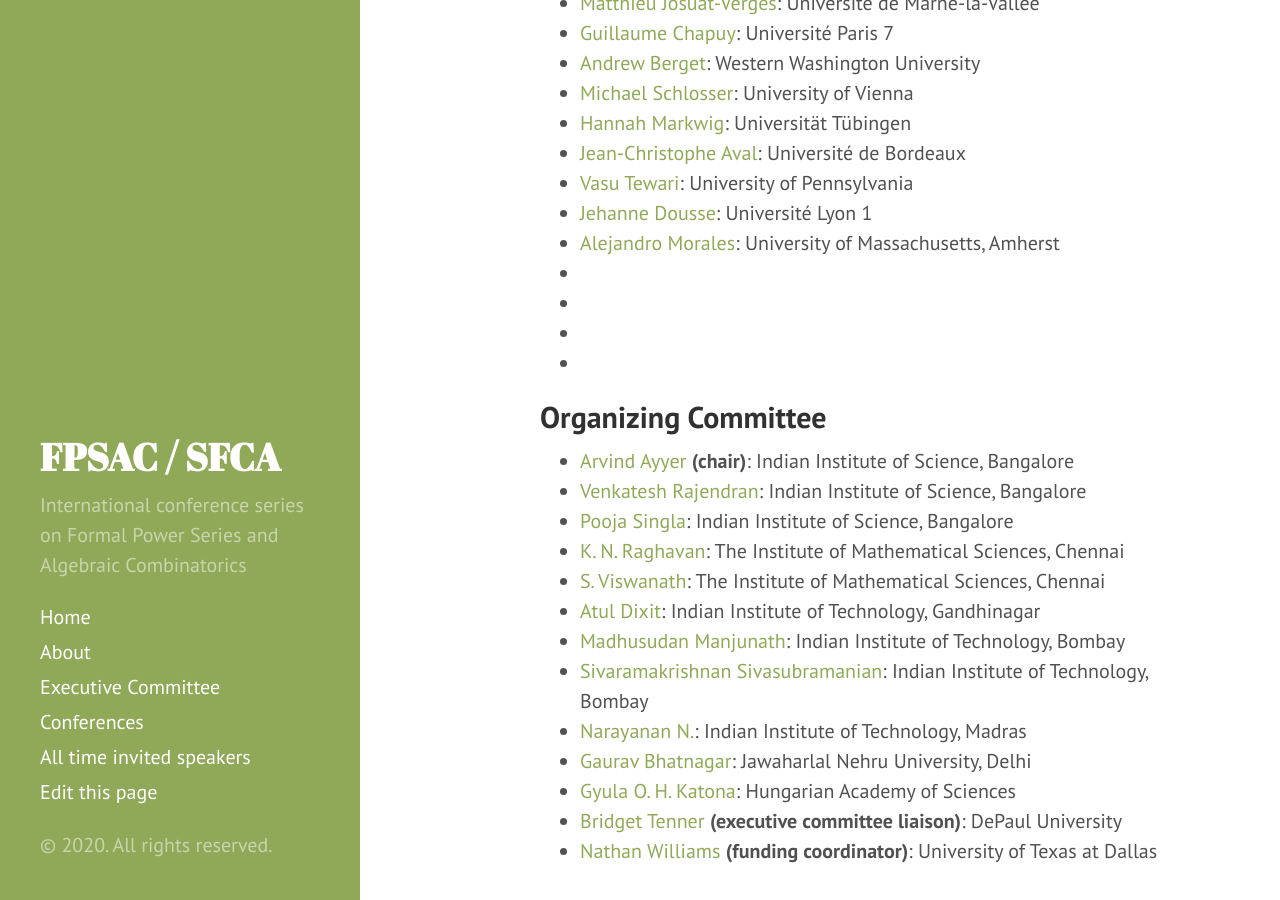
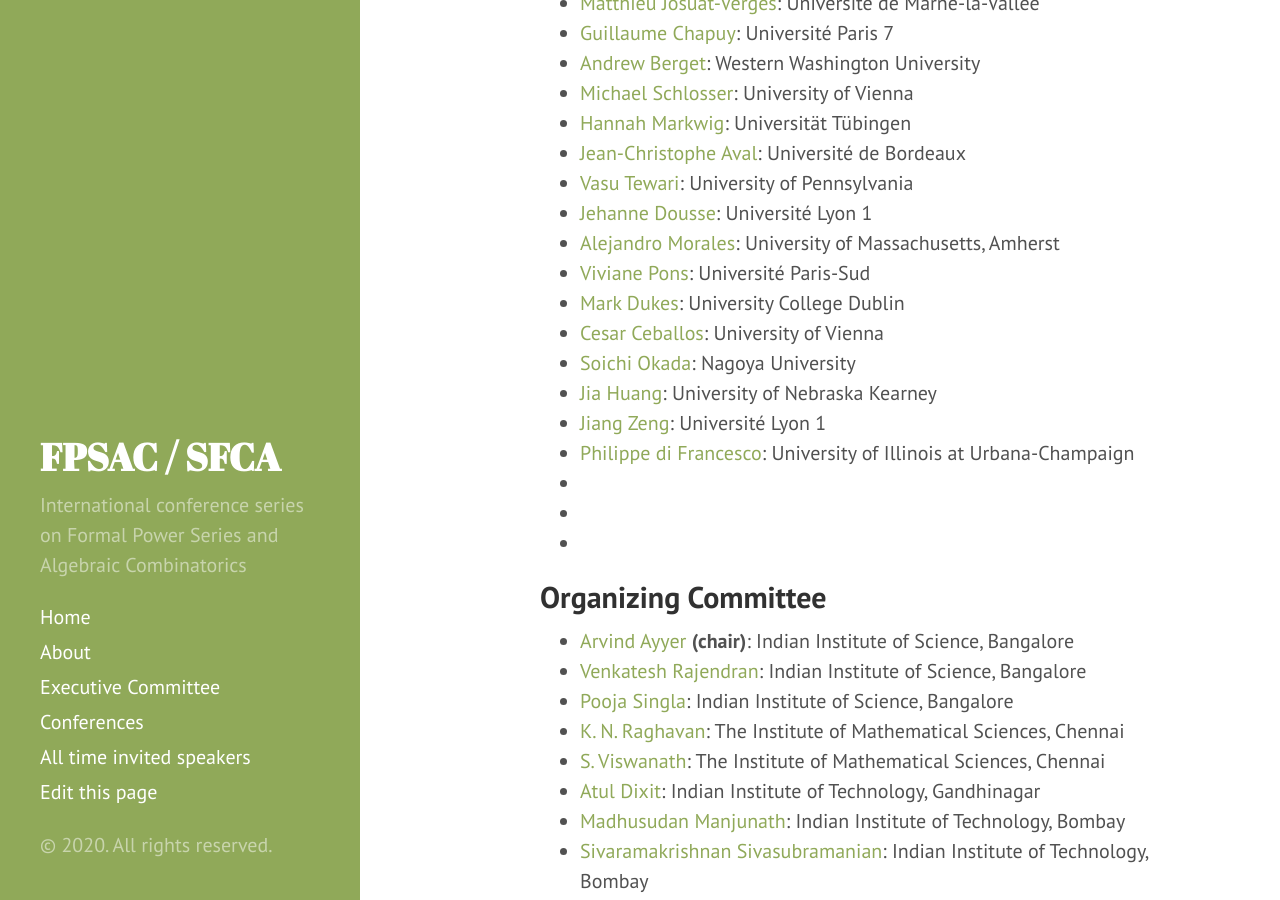
Before and after one commit to FPSAC/FPSAC.github.io, a Jekyll site: the page built from _confs/fpsac-2021.md, in a window 1280 px wide and 900 px high, scrolled down 1114 px. Built offline with Jekyll 4.4.1, drawn with Linux system fonts in a browser that asks for light colours.

Commit message:
Added some more PC members

```diff
--- a/_confs/fpsac-2021.md
+++ b/_confs/fpsac-2021.md
@@ -83,9 +83,27 @@
 - name: Alejandro Morales
   affiliation: University of Massachusetts, Amherst
   url: https://sites.google.com/view/ahmorales/
-- name:
-  affiliation:
-  url:
+- name: Viviane Pons
+  affiliation: Université Paris-Sud
+  url: https://www.lri.fr/%7epons/en/
+- name: Mark Dukes
+  affiliation: University College Dublin
+  url: https://maths.ucd.ie/%7edukes/
+- name: Cesar Ceballos
+  affiliation: University of Vienna
+  url: https://www.mat.univie.ac.at/%7ecesar/
+- name: Soichi Okada
+  affiliation: Nagoya University
+  url: https://www.math.nagoya-u.ac.jp/en/people/download/faculty/okada_soichi_en.pdf
+- name: Jia Huang
+  affiliation: University of Nebraska Kearney
+  url: http://www.unk.edu/academics/math/faculty-staff/dr-jia-huang.php
+- name: Jiang Zeng
+  affiliation: Université Lyon 1
+  url: http://math.univ-lyon1.fr/%7ezeng/
+- name: Philippe di Francesco
+  affiliation: University of Illinois at Urbana-Champaign
+  url: https://faculty.math.illinois.edu/%7ephilippe/
 - name:
   affiliation:
   url:
```
